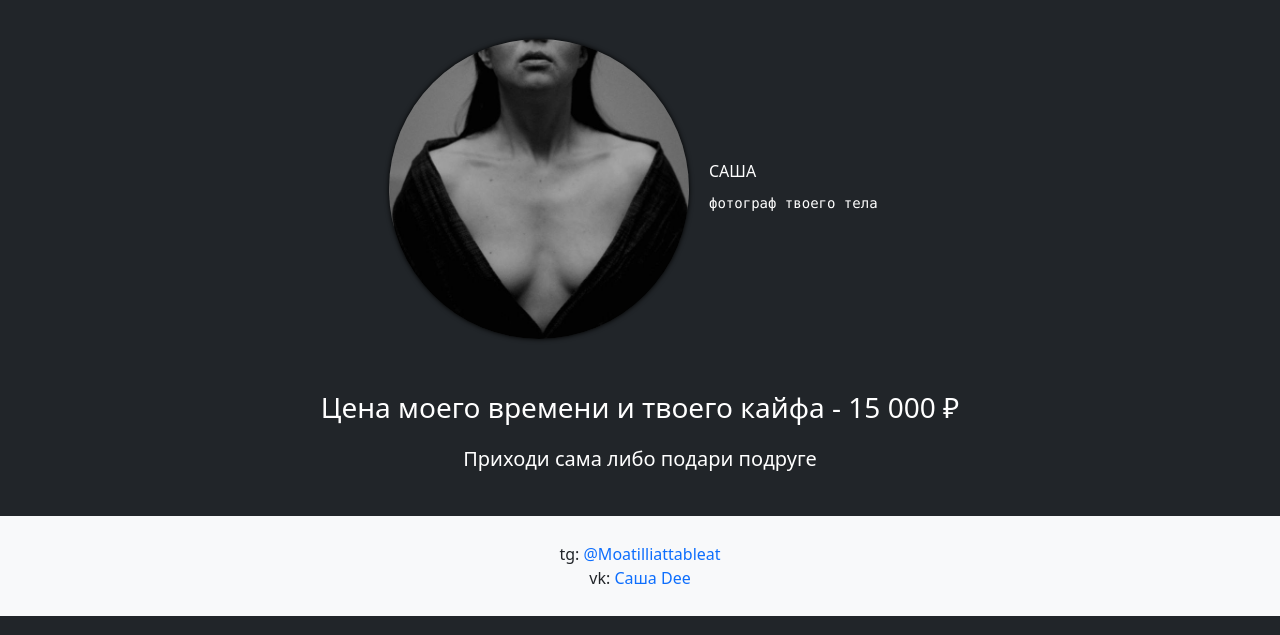
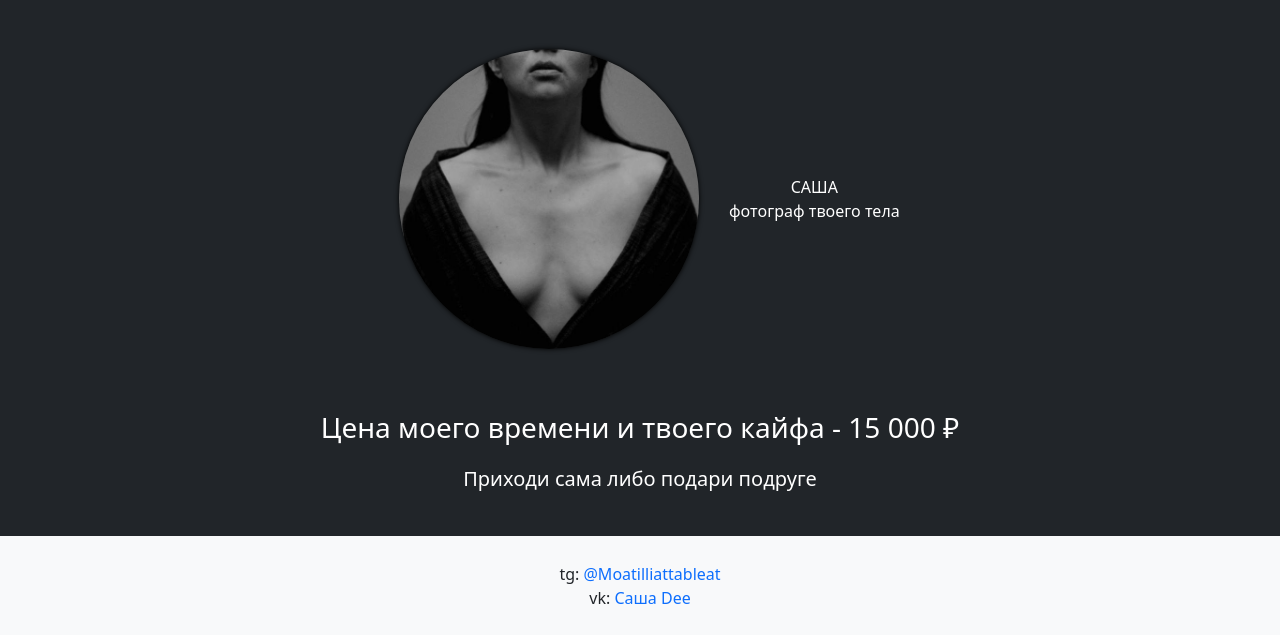
Before and after one commit to gorodetskiykp/photo, a Django app: template photos/templates/photos/index.html in a window 1280 px wide. Shown: the part 60-695 px from the top of the page. Run offline with Django 5.2, Linux system fonts and the light colour scheme; the template is opened without the code that fills it, so the values that code supplies are empty; parts of the project's set-up code (start-up, migrations or seed data) failed here and were passed over; some libraries are stand-ins or nearby versions.

Commit message:
fix width

```diff
--- a/photos/templates/photos/index.html
+++ b/photos/templates/photos/index.html
@@ -14,14 +14,27 @@
         padding-left: 30%;
     }
     .selfinfoitem {
+        display: flex;
+        flex-direction: column;
         justify-content: center;
         align-items: center;
         margin: 5px;
+        padding: 10px 10px 10px 10px;
     }
     .selfinfoitemtext {
       align-items: center;
       justify-content: center;
-      padding: 10px 10px 0px 10px;
+      align-content: center;
+    }
+
+    @media screen and (max-width: 750px) {
+      .selfinfo {
+          display: flex;
+          flex-wrap: wrap;
+          justify-content: center;
+          align-items: center;
+          padding-left: 0;
+      }
     }
 </style>
 <div class="selfinfo">
@@ -30,10 +43,10 @@
     </div>
     <div class="selfinfoitem bg-dark" data-bs-theme="dark">
       <div class="selfinfoitemtext">
-      САША
+        САША
       </div>
       <div class="selfinfoitemtext">
-      <pre>фотограф твоего тела</pre>
+        фотограф твоего тела
       </div>
     </div>
 </div>
```
